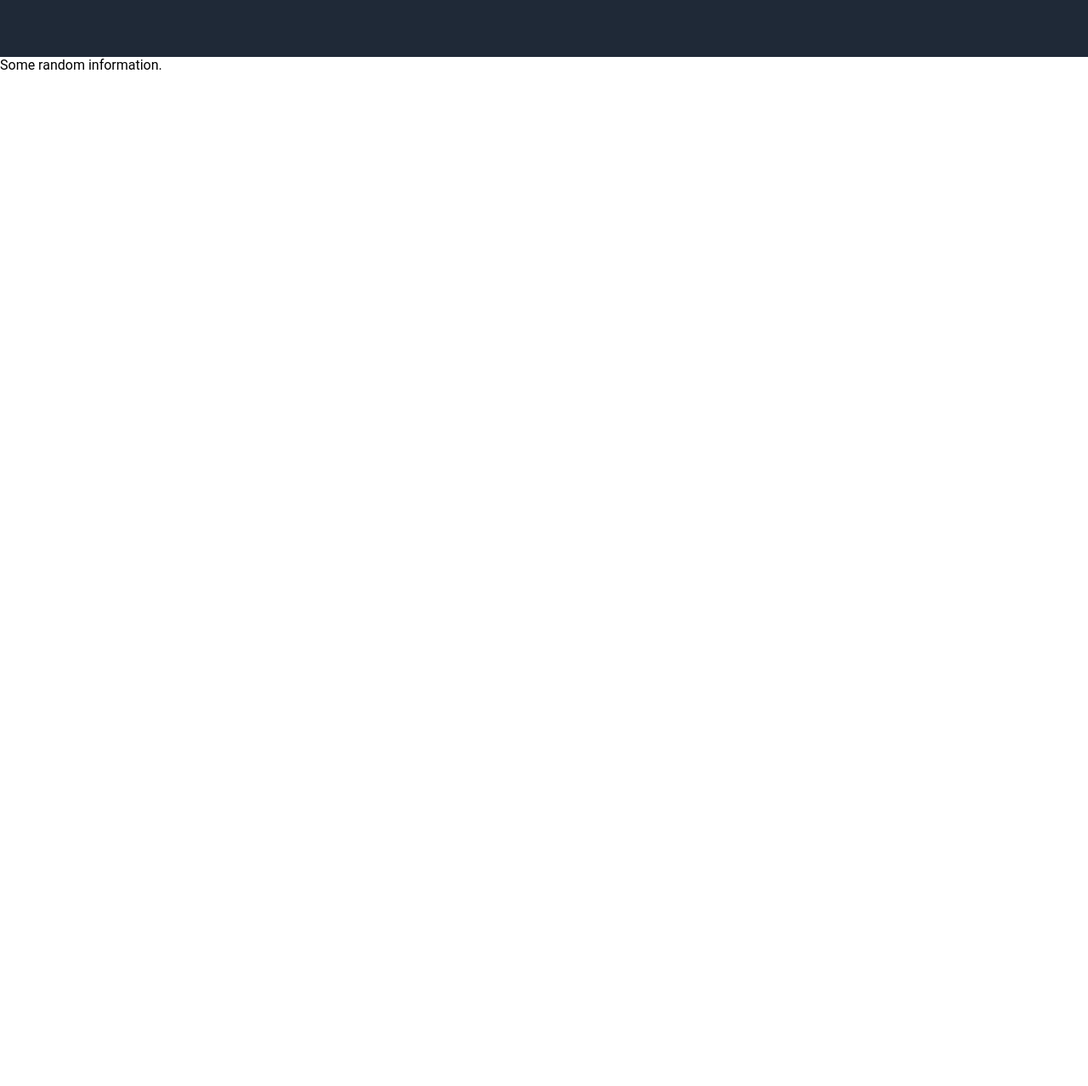
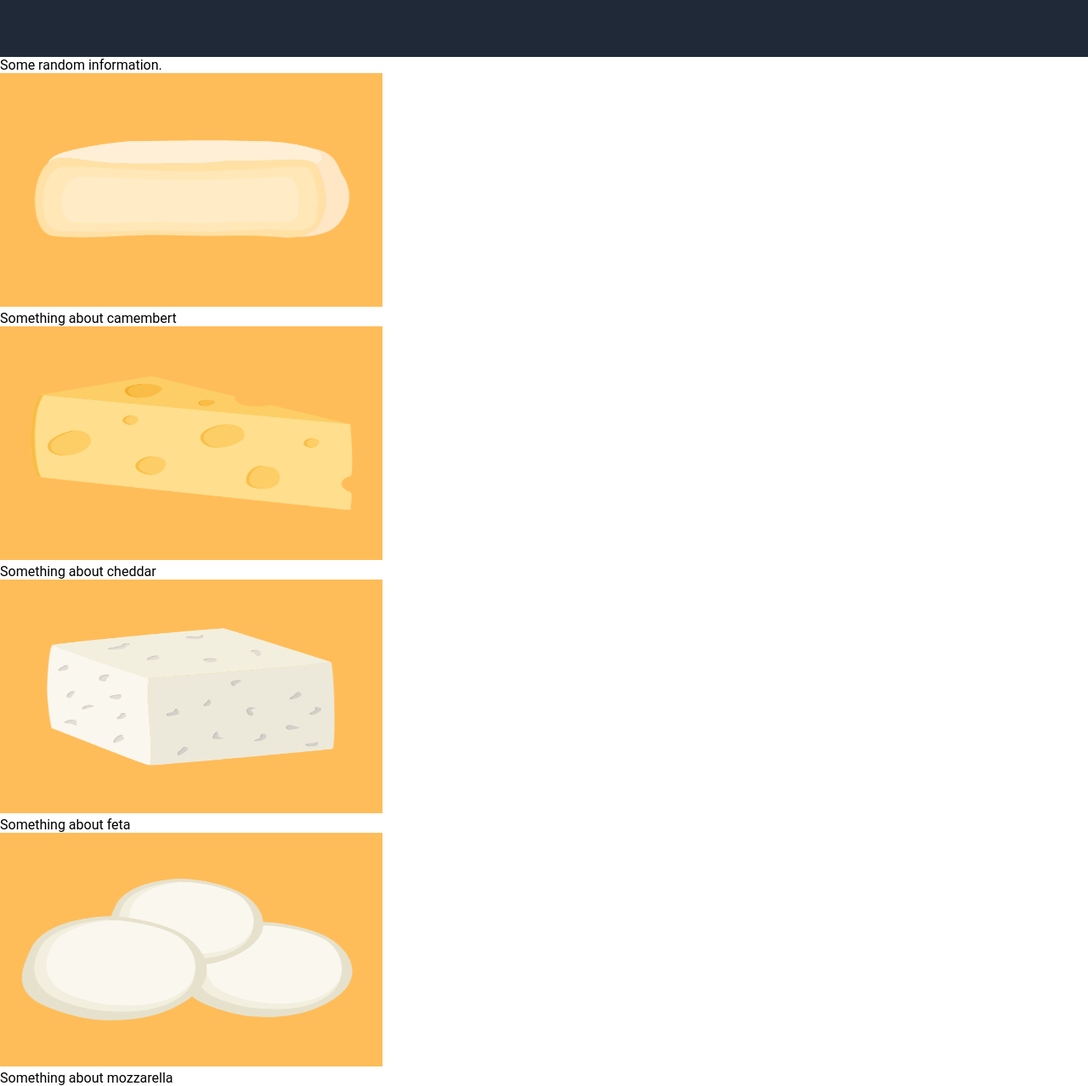
Before and after one commit to prettykaur/odin-landingpage, a plain HTML site: page index.html in a window 1280 px wide. Shown: the part 500-1778 px from the top of the page at 85% size. Before the commit the page ends 800 px from the top, so only its background shows below. Drawn offline with Linux system fonts and the light colour scheme.

Commit message:
Add text and info class and link cheese images to index.html

```diff
--- a/index.html
+++ b/index.html
@@ -31,8 +31,22 @@
     <div class="cheese-types">
         <div class="title">Some random information.</div>
         <div class="info">
-
+            <img src="./images/camembert.png" alt="camembert">
+            <div class="text">Something about camembert</div>
+        </div>
+        <div class="info">
+            <img src="./images/cheddar.png" alt="cheddar">
+            <div class="text">Something about cheddar</div>
+        </div>
+        <div class="info">
+            <img src="./images/feta.png" alt="feta">
+            <div class="text">Something about feta</div>
+        </div>
+        <div class="info">
+            <img src="./images/mozzarella.png" alt="mozzarella">
+            <div class="text">Something about mozzarella</div>
         </div>
     </div>
+
 </body>
 </html>
```
